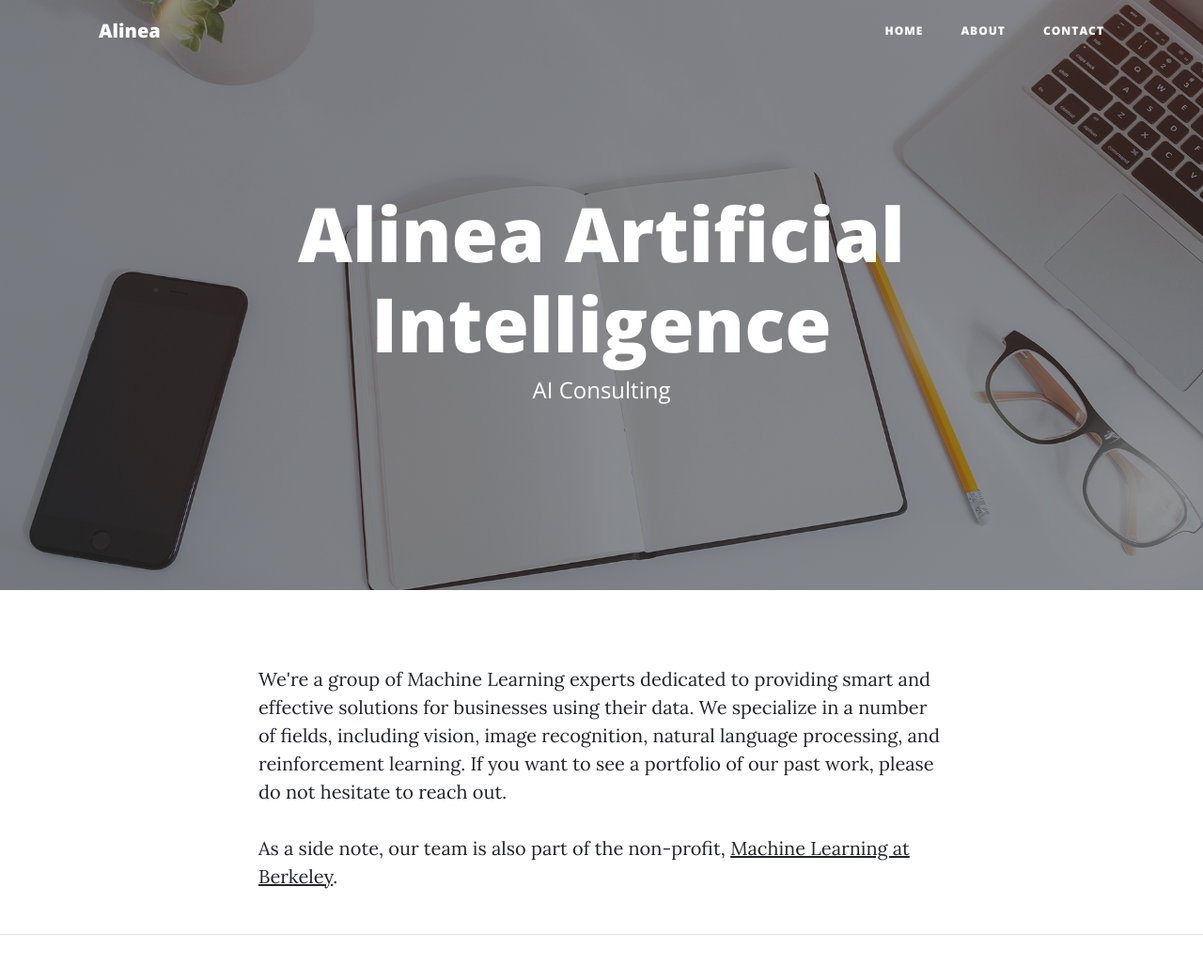
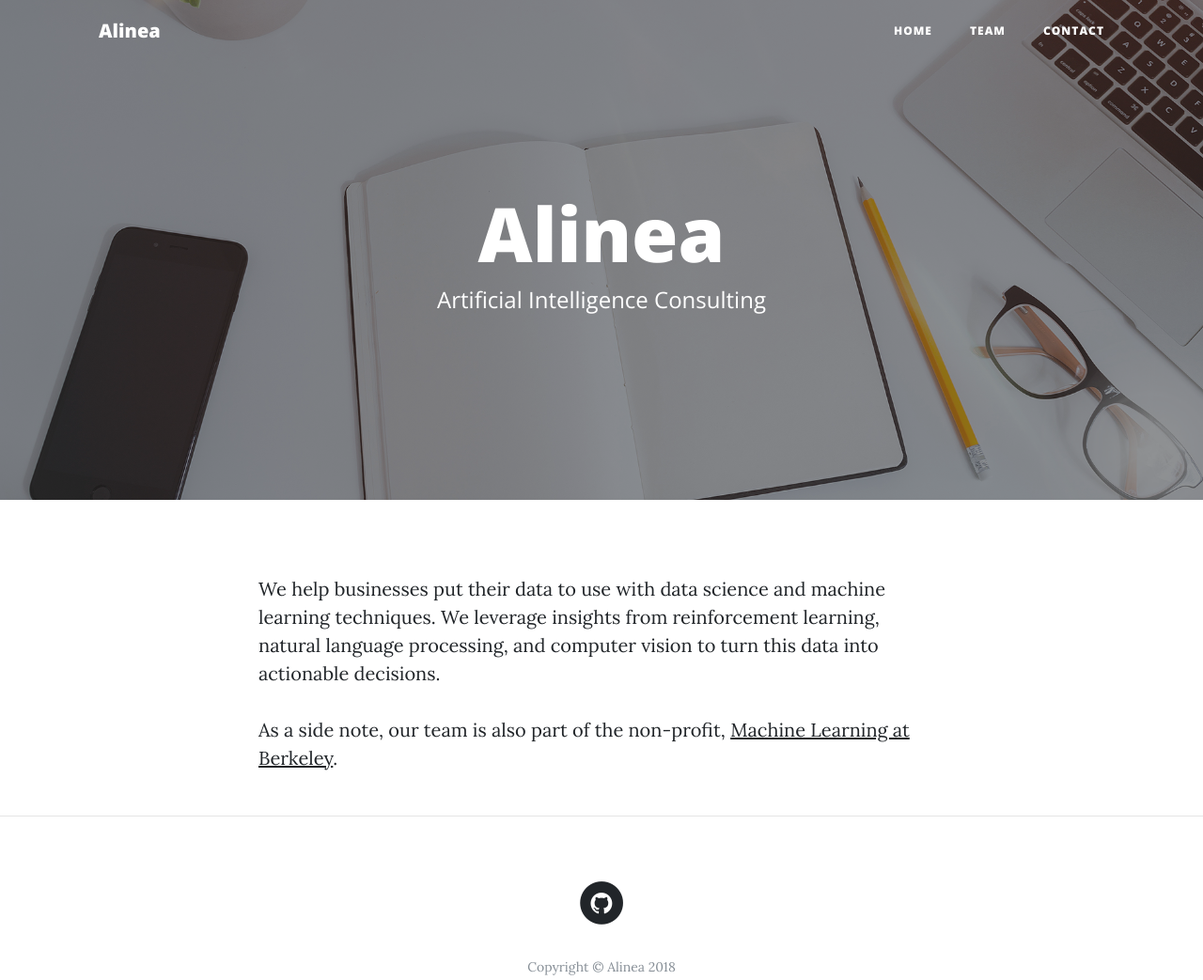
Before and after one commit to philkuz/alinea, a website: page index.html in a window 1280 px wide. Shown: the top 1043 px of the page at 94% size. Drawn offline with nearby package versions, Linux system fonts and the light colour scheme.

Commit message:
content change

```diff
--- a/index.html
+++ b/index.html
@@ -39,7 +39,7 @@
               <a class="nav-link" href="index.html">Home</a>
             </li>
             <li class="nav-item">
-              <a class="nav-link" href="about.html">About</a>
+              <a class="nav-link" href="about.html">Team</a>
             </li>
             <!-- <li class="nav-item">
               <a class="nav-link" href="post.html">Sample Post</a>
@@ -59,8 +59,8 @@
         <div class="row">
           <div class="col-lg-8 col-md-10 mx-auto">
             <div class="site-heading">
-              <h1>Alinea Artificial Intelligence</h1>
-              <span class="subheading">AI Consulting</span>
+              <h1>Alinea</h1>
+              <span class="subheading">Artificial Intelligence Consulting</span>
             </div>
           </div>
         </div>
@@ -73,11 +73,7 @@
       <div class="row">
         <div class="col-lg-8 col-md-10 mx-auto">
           <p>
-            We're a group of Machine Learning experts dedicated to providing smart and effective solutions
-            for businesses using their data. We specialize in a number of fields,
-            including vision, image recognition, natural language processing, and reinforcement learning.
-
-            If you want to see a portfolio of our past work, please do not hesitate to reach out.
+            We help businesses put their data to use with data science and machine learning techniques. We leverage insights from reinforcement learning, natural language processing, and computer vision to turn this data into actionable decisions.
           </p>
 
           <p>
```
Also changed, not shown: about.html (+8 -5 lines), contact.html (+1 -1 lines).
